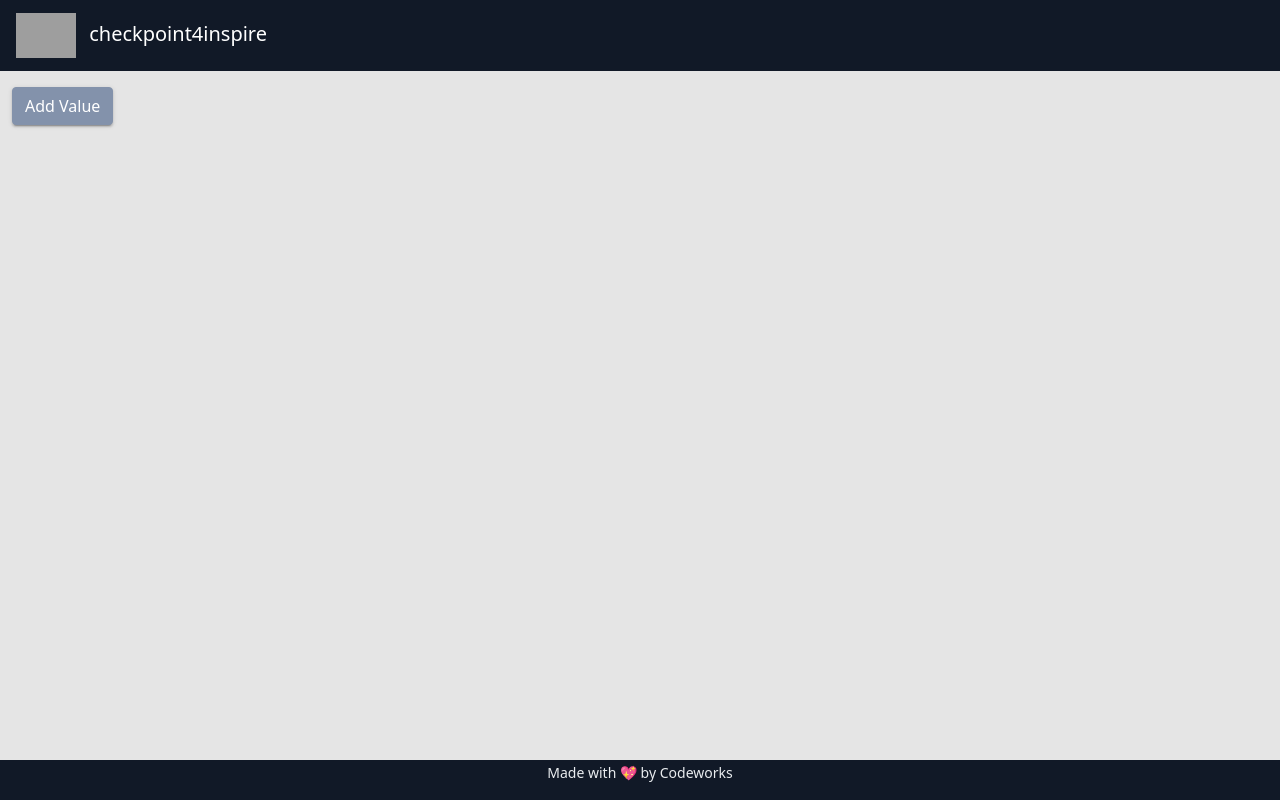
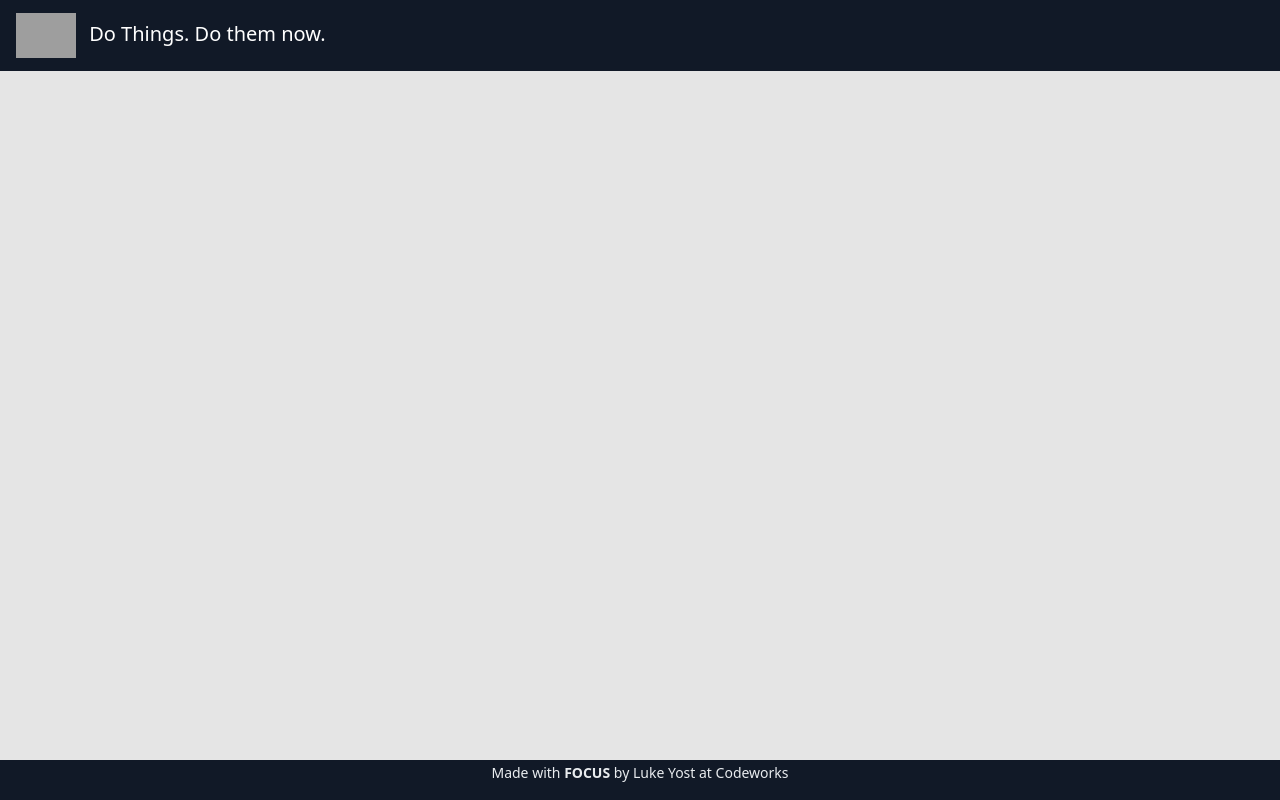
Before and after one commit to Luke-Yost/checkpoint4inspire, a website with bundled scripts: page index.html in a window 1280 px wide. Built offline with nearby package versions, Linux system fonts and the light colour scheme; grey boxes are pictures that could not be loaded; a script that the page names is missing.

Commit message:
setting up html

```diff
--- a/app/main.js
+++ b/app/main.js
@@ -1,7 +1,7 @@
 import { ValuesController } from "./Controllers/ValuesController.js";
 
 class App {
-  valuesController = new ValuesController();
+  // valuesController = new ValuesController();
 }
 
 window["app"] = new App();
--- a/index.html
+++ b/index.html
@@ -14,15 +14,17 @@
 </head>
 
 <body>
+
   <header>
     <nav class="navbar navbar-dark navbar-expand bg-dark text-light no-select">
       <a class="navbar-brand ms-3" href="#">
         <img src="https://codeworks.blob.core.windows.net/public/assets/img/cw-mark.png" height="45" alt=""
           loading="lazy">
-        <span class="ms-2">checkpoint4inspire</span>
+        <span class="ms-2">Do Things. Do them now.</span>
       </a>
     </nav>
   </header>
+
   <main>
     <div class="container-fluid">
       <div class="row">
@@ -32,12 +34,16 @@
       </div>
     </div>
   </main>
+
   <footer class="bg-dark text-light">
     <div class="text-center no-select">
-      <p><small>Made with 💖 by Codeworks</small></p>
+      <p><small>Made with <b>FOCUS</b> by Luke Yost at Codeworks</small></p>
     </div>
   </footer>
 
+
+
+  <script src="https://cdnjs.cloudflare.com/ajax/libs/axios/0.23.0/axios.min.js" ></script>
   <script src="https://cdn.jsdelivr.net/npm/bootstrap@5.1.0/dist/js/bootstrap.bundle.min.js"
     integrity="sha384-U1DAWAznBHeqEIlVSCgzq+c9gqGAJn5c/t99JyeKa9xxaYpSvHU5awsuZVVFIhvj"
     crossorigin="anonymous"></script>
```
